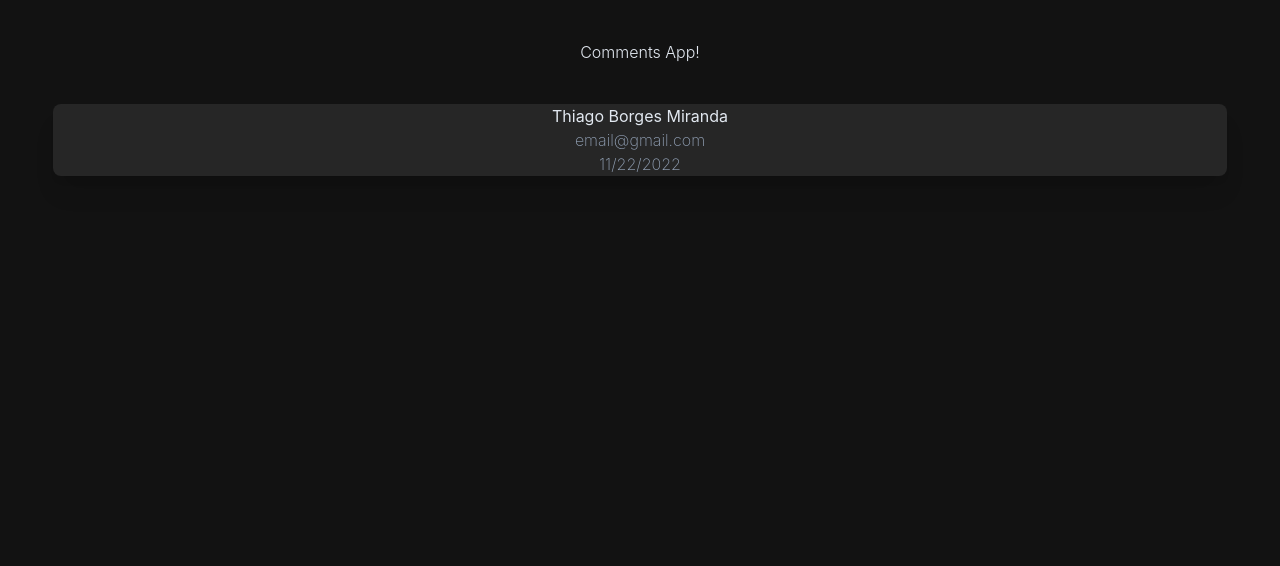
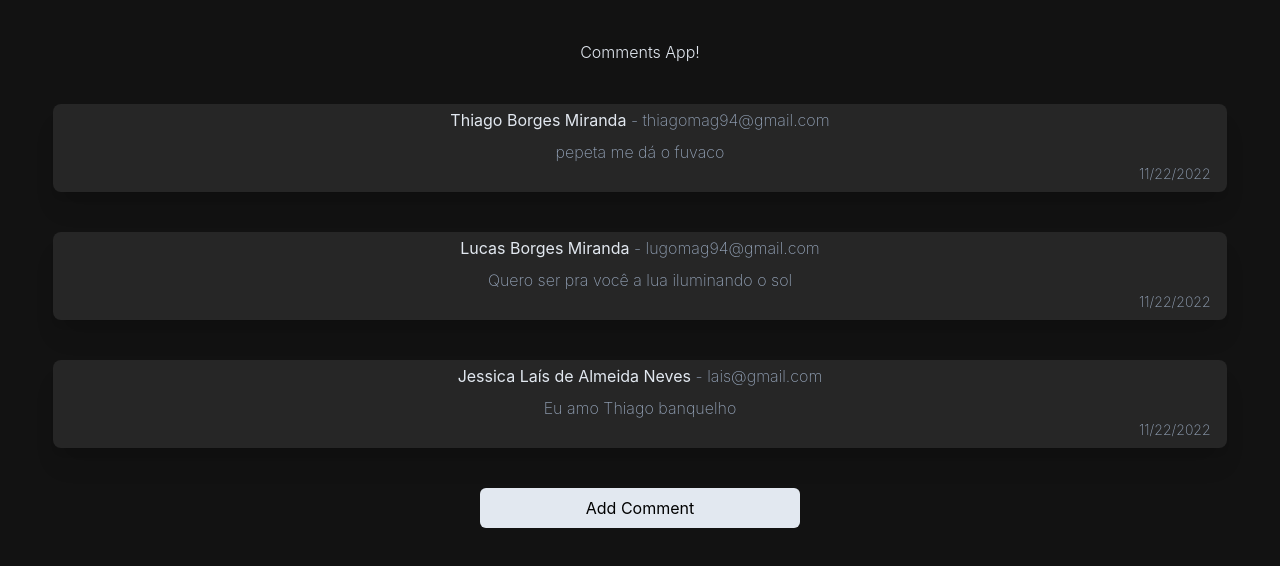
Before and after one commit to thiagomag94/Comments-app-react, a React (Create React App) app: page / in a window 1280 px wide. Shown: the top 566 px of the page. Built offline with nearby package versions, Linux system fonts and the light colour scheme.

Commit message:
Feature add comment and its style added and working

```diff
--- a/src/App.js
+++ b/src/App.js
@@ -1,18 +1,73 @@
+import React from 'react';
 import './App.css';
 import Comment from "./components/Comment"
 
-function App() {
+/*using class to learn how to use State in ReactJs instead using hooks with functions*/
+class App extends React.Component {
+
+  state = {
+    comments: [
+      {
+        name:'Thiago Borges Miranda',
+        email:'thiagomag94@gmail.com',
+        date: new Date(),
+        message: 'pepeta me dá o fuvaco'
+      },
+      {
+        name:'Lucas Borges Miranda',
+        email:'lugomag94@gmail.com',
+        date: new Date(),
+        message: 'Quero ser pra você a lua iluminando o sol'
+      },
+      {
+        name:'Jessica Laís de Almeida Neves',
+        email:'lais@gmail.com',
+        date: new Date(),
+        message: 'Eu amo Thiago banquelho'
+      },
+    ],
+  };
+
+
+
+addComment = () => {
+  alert('adicionando comentário')
+  const newComment = {
+    name:"pessoa XXX",
+    email: 'xxxx@gmail.com',
+    date: new Date(),
+    message: 'hue hue BR',
+
+  }
+
+  this.setState({
+    comments: [...this.state.comments, newComment]
+  })
+}
+
+
+  render(){
+
     return (
       <div className="App flex flex-col justify-center items-center mt-10 gap-10">
         <h1 className="text-slate-200 font-light">Comments App!</h1>
+        {this.state.comments.map((comment, index) =>{
+          return (
             <Comment
-      name= 'Thiago Borges Miranda'
-      email='email@gmail.com'
-      date={new Date()}
+              key = {index}
+              name= {comment.name}
+              email={comment.email}
+              date={comment.date}
+              message ={comment.message}
             />
+          )
+        }) }
+        <button onClick={this.addComment} className="w-1/4 py-2 bg-slate-200 rounded-md">Add Comment</button>
+
 
       </div>
     );
-}
+  };
+};
 
 export default App;
--- a/src/components/Comment.jsx
+++ b/src/components/Comment.jsx
@@ -1,15 +1,15 @@
 import "./Comment.css"
 
 const Comment = (props) => {
-    const {name, email, date} = props;
+    const {name, email, date, message} = props;
     console.log(props.date.toString());
     return (
 
-        <div className="w-11/12 flex flex-col justify-center items-center bg-neutral-800 rounded-lg shadow-xl">
-            <p className="text-slate-200">{name}</p>
-            <p className="text-slate-400 font-extralight">{email}</p>
-            <p className="text-slate-400 font-extralight">{date.toLocaleDateString()}</p>
+        <div className="w-11/12 flex flex-col justify-center items-center bg-neutral-800 rounded-lg shadow-xl leading-8 relative pb-6">
+            <p className="text-slate-200">{name}<span className="text-slate-400 font-extralight"> - {email}</span></p>
+            <p className="text-slate-400 font-extralight">{message}</p>
 
+            <p className="text-slate-400 font-extralight text-sm absolute right-4 bottom-2">{date.toLocaleDateString()}</p>
 
         </div>
     )
```
Lines whose indentation alone changed are shown as unchanged.
